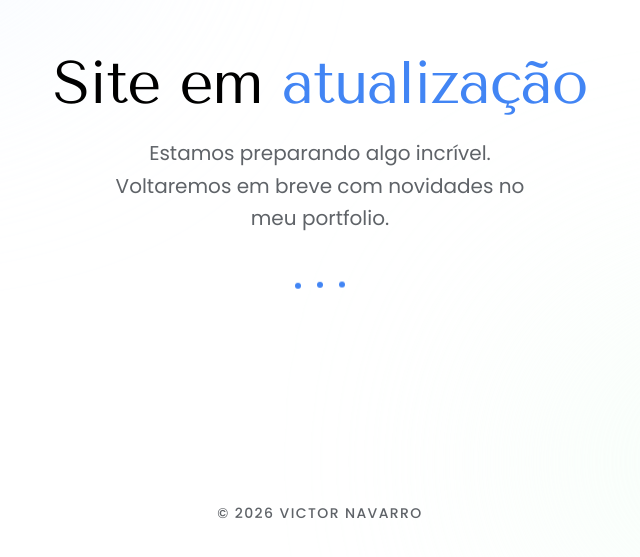
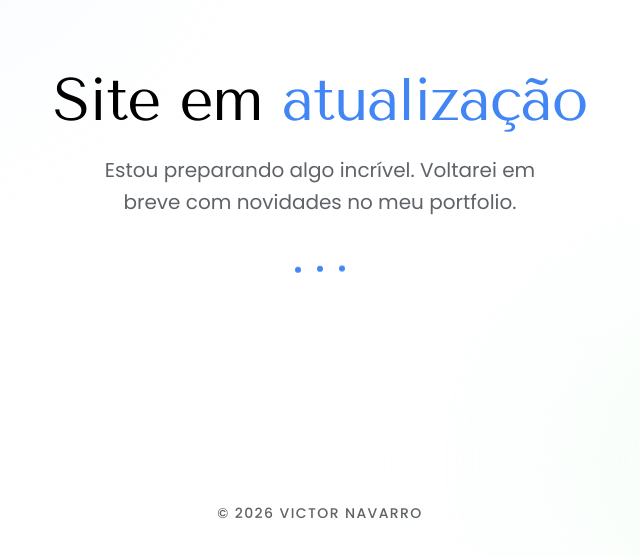
Before and after one commit to VNav4rr0/portfolio, a Next.js app: page / in a window 1280 px wide. Shown: the part 229-786 px from the top of the page, without its empty margins (320-960 px from the left). Built offline with nearby package versions, Linux system fonts and the light colour scheme.

Commit message:
atualizando

```diff
--- a/src/presentation/components/ui/Maintenance.tsx
+++ b/src/presentation/components/ui/Maintenance.tsx
@@ -41,7 +41,7 @@ export default function Maintenance() {
             Site em <span className="text-[var(--md-sys-color-primary)]">atualização</span>
           </h1>
           <p className="text-muted-foreground text-lg md:text-xl max-w-md mx-auto leading-relaxed">
-            Estamos preparando algo incrível. Voltaremos em breve com novidades no meu portfolio.
+            Estou preparando algo incrível. Voltarei em breve com novidades no meu portfolio.
           </p>
         </motion.div>
 
```
